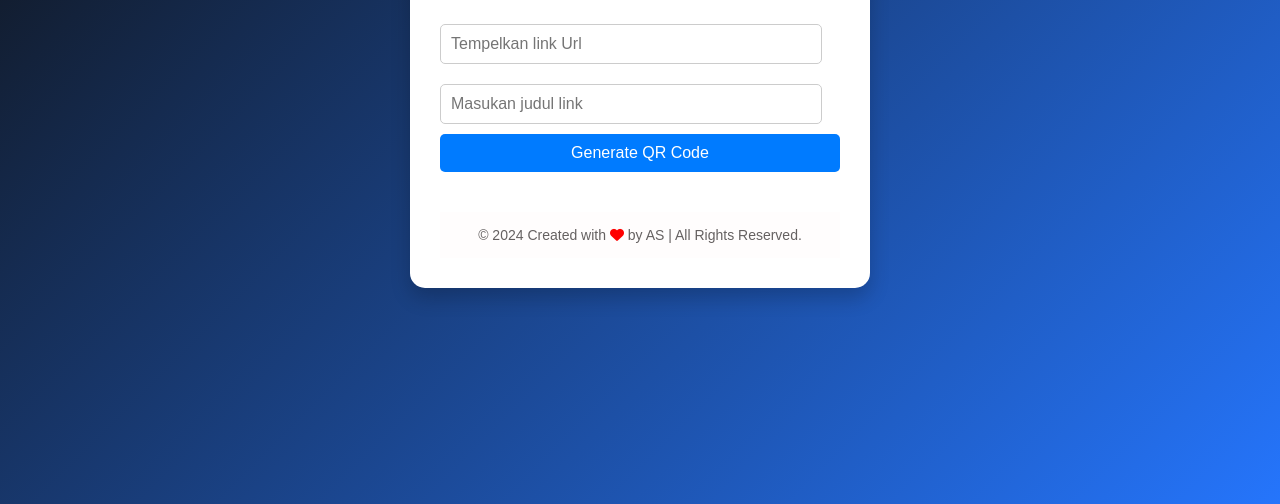
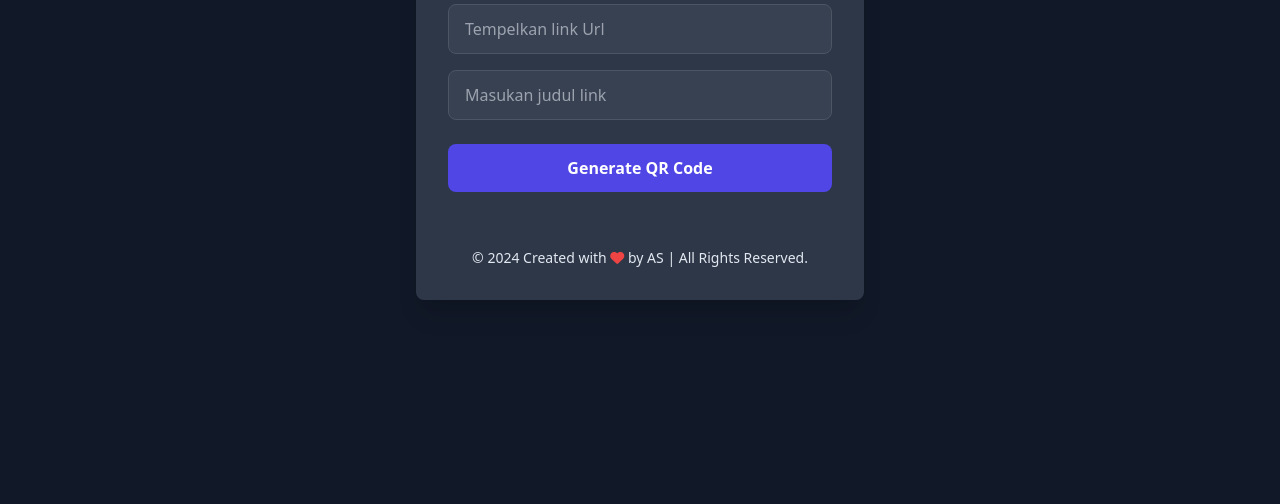
Before and after one commit to septiansyah03/Qr-Code-Generator, a plain HTML site: page index.html in a window 1280 px wide. Shown: the part 296-800 px from the top of the page. Drawn offline with nearby package versions, Linux system fonts and the light colour scheme; some packages are replaced by stand-ins of ours; a script that the page names is missing.

Commit message:
Update index.html

```diff
--- a/index.html
+++ b/index.html
@@ -1,33 +1,64 @@
 <!DOCTYPE html>
 <html lang="en">
+
 <head>
     <meta charset="UTF-8">
     <meta name="viewport" content="width=device-width, initial-scale=1.0">
     <title>Generator QRcode</title>
-    <link rel="stylesheet" href="styles.css">
+    <link href="https://cdn.jsdelivr.net/npm/tailwindcss@2.2.19/dist/tailwind.min.css" rel="stylesheet">
     <link rel="shortcut icon" href="icon/favicon.ico" type="image/x-icon">
     <link rel="stylesheet" href="https://cdnjs.cloudflare.com/ajax/libs/font-awesome/6.0.0-beta3/css/all.min.css">
     <link href="https://cdn.jsdelivr.net/npm/sweetalert2@11.7.4/dist/sweetalert2.min.css" rel="stylesheet">
+    <style>
+
+        body {
+            background-color: #1F2937;
+        }
+
+        .container {
+            background-color: #2D3748;
+        }
+
+        .footer {
+            color: #E2E8F0;
+        }
+    </style>
 </head>
-<body>
-    <div class="container">
-        <h1>Design Your QR Code</h1>
-        <input type="text" id="qrInput" placeholder="Tempelkan link Url" />
-        <input type="text" id="watermarkText" placeholder="Masukan judul link" />
-        <button id="generateBtn">Generate QR Code</button>
-        <div id="qrContainer"></div>
-        <a id="downloadLink" class="download-btn" style="display: none;">
-            <i class="fas fa-download"></i>
+
+<body class="bg-gray-900 text-white font-sans antialiased flex items-center justify-center min-h-screen">
+
+    <div class="bg-gray-800 container rounded-lg shadow-xl p-8 w-full max-w-md">
+        <h1 class="text-4xl font-bold text-center text-indigo-500 mb-6">Design Your QR Code</h1>
+
+        <div class="space-y-4">
+            <input type="text" id="qrInput" placeholder="Tempelkan link Url"
+                class="w-full px-4 py-3 bg-gray-700 border border-gray-600 rounded-lg text-white focus:outline-none focus:ring-2 focus:ring-indigo-400 focus:border-indigo-400">
+            <input type="text" id="watermarkText" placeholder="Masukan judul link"
+                class="w-full px-4 py-3 bg-gray-700 border border-gray-600 rounded-lg text-white focus:outline-none focus:ring-2 focus:ring-indigo-400 focus:border-indigo-400">
+        </div>
+
+        <button id="generateBtn"
+            class="w-full mt-6 py-3 bg-indigo-600 text-white font-semibold rounded-lg hover:bg-indigo-700 transition duration-200 focus:outline-none">
+            Generate QR Code
+        </button>
+
+        <div id="qrContainer" class="mt-6 flex justify-center">
+
+        </div>
+
+        <a id="downloadLink" class="download-btn mt-4 inline-flex items-center justify-center px-4 py-3 bg-green-600 text-white rounded-lg hover:bg-green-700 transition duration-200" style="display: none;">
+            <i class="fas fa-download mr-2"></i>
             <span>Unduh QR Code</span>
         </a>
 
-        <footer>
-            <p>&copy; <span id="currentYear"></span> Created with <i class="fas fa-heart"></i> by AS | All Rights Reserved.</p>
+        <footer class="mt-8 text-center footer text-sm">
+            <p>&copy; <span id="currentYear"></span> Created with <i class="fas fa-heart text-red-500"></i> by AS | All Rights Reserved.</p>
         </footer>
-        </div>
+    </div>
 
     <script src="https://cdn.jsdelivr.net/npm/qrcode/build/qrcode.min.js"></script>
     <script src="https://cdn.jsdelivr.net/npm/sweetalert2@11.7.4/dist/sweetalert2.all.min.js"></script>
     <script src="script.js"></script>
 </body>
+
 </html>
```
